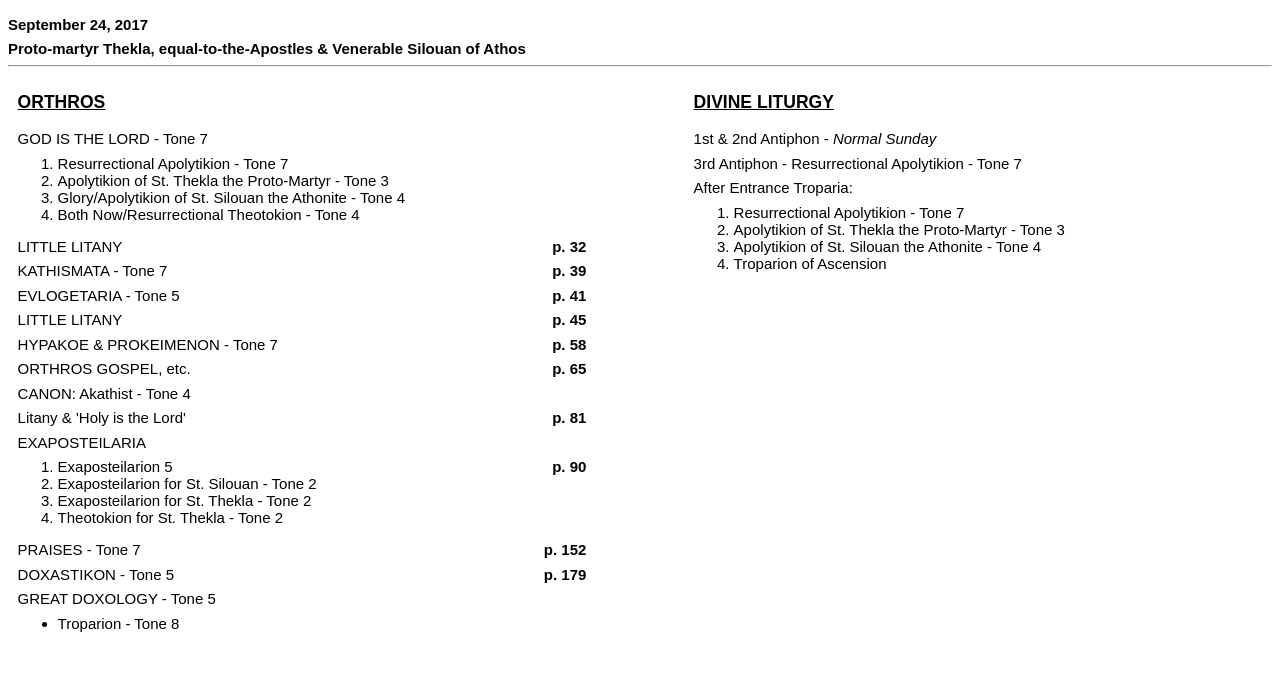
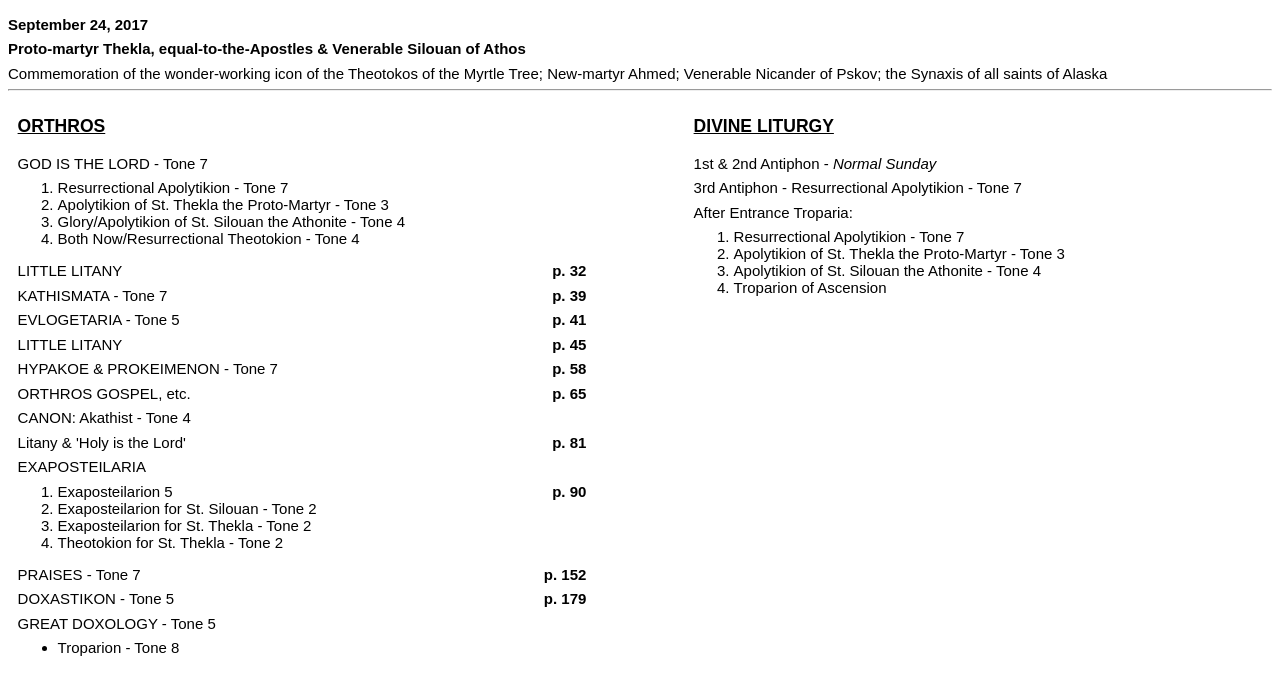
Before and after one commit to JPry/choir-guides, a Jekyll site: the page built from _posts/2017-09-24-proto-martyr-thekla-equal-to-the-apostles-venerable-silouan-of-athos.md, in a window 1280 px wide. Shown: the top 695 px of the page. Built offline with Jekyll 4.4.1, drawn with Linux system fonts in a browser that asks for light colours.

Commit message:
Add saints to 9/24 guide

```diff
--- a/_posts/2017-09-24-proto-martyr-thekla-equal-to-the-apostles-venerable-silouan-of-athos.md
+++ b/_posts/2017-09-24-proto-martyr-thekla-equal-to-the-apostles-venerable-silouan-of-athos.md
@@ -2,7 +2,7 @@
 tone: 7
 eothinon: 5
 title: Proto-martyr Thekla, equal-to-the-Apostles & Venerable Silouan of Athos
-all_saints:
+all_saints: Commemoration of the wonder-working icon of the Theotokos of the Myrtle Tree; New-martyr Ahmed; Venerable Nicander of Pskov; the Synaxis of all saints of Alaska
 
 # Orthros
 apolytikion:
```
